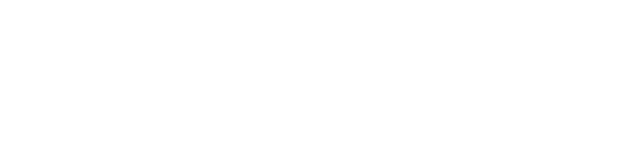
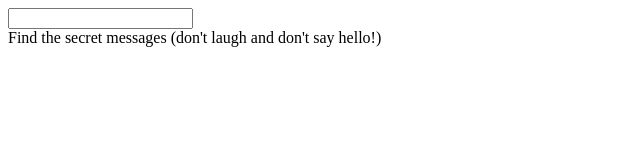
Before and after one commit to danielrob/AngularExercises, a plain HTML site: page index.html in a window 1280 px wide. Shown: the whole page, without its empty margins (0-640 px from the left). Drawn offline with nearby package versions, Linux system fonts and the light colour scheme.

Commit message:
ng-switch

```diff
--- a/index.html
+++ b/index.html
@@ -1,3 +1,4 @@
+
 <!DOCTYPE html>
 <html ng-app="">
 <head>
@@ -6,7 +7,12 @@
    <script src="https://ajax.googleapis.com/ajax/libs/angularjs/1.3.10/angular.min.js" type="text/javascript"></script>
 </head>
 <body>
-
+  <input type="text" ng-model="myValue" />
+  <div ng-switch="myValue">
+    <div ng-switch-when="hello">Oh hi!</div>
+    <div ng-switch-when="haha">Who you laughing at</div>
+    <div ng-switch-default="">Find the secret messages (don't laugh and don't say hello!)</div>
+  </div>
 </body>
 
 
```
